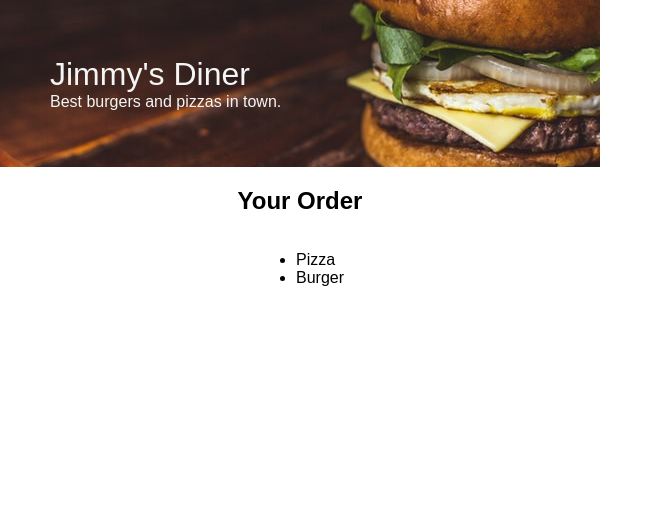
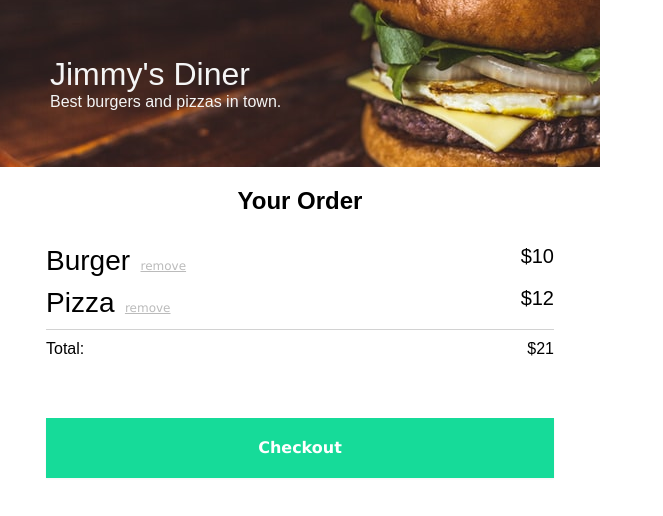
Before and after one commit to amirul1709/restuarant-ordering-app, a website built with Vite: page index.html in a window 1280 px wide. Shown: the whole page, without its empty margins (0-663 px from the left). Built offline with nearby package versions, Linux system fonts and the light colour scheme; a web font is replaced by a local one.

Commit message:
full app html template

```diff
--- a/index.css
+++ b/index.css
@@ -32,7 +32,7 @@ body {
     width: 508px;
     height: 140px;
     margin: 0 auto;
-    border-bottom: 1px black solid;
+    border-bottom: 1px #D2D2D2 solid;
 }
 
 .menu-item-info {
@@ -67,3 +67,53 @@ body {
     flex-direction: column;
     align-items: center;
 }
+
+#checkout, .order-item {
+    display: flex;
+    justify-content: space-between;
+    width: 508px;
+}
+
+.item-name {
+    font-size: 28px;
+    font-weight: 400;
+}
+
+.item-price {
+    font-size: 20px;
+    font-weight: 400;
+}
+
+button {
+    cursor: pointer;
+}
+
+.remove-item-button {
+    background: none;
+    border: none;
+    text-decoration: underline;
+    font-family: verdana, sans-serif;
+    font-size: 12px;
+    color: #BBBBBB;
+}
+
+.order-item, #checkout {
+    margin: 10px 0;
+}
+
+#your-order-summary {
+    border-bottom: 1px #D2D2D2 solid;
+}
+
+#checkout-button {
+    margin-top: 50px;
+    color: #FFFFFF;
+    background-color: #16DB99;
+    border: none;
+    width: 508px;
+    height: 60px;
+    box-shadow: 0px 1px 2px 0px #0000000D;
+    font-family: Verdana, Geneva, Tahoma, sans-serif;
+    font-size: 16px;
+    font-weight: 700;
+}
--- a/index.html
+++ b/index.html
@@ -19,11 +19,26 @@
         <div id="your-order">
             <h2>Your Order</h2>
             <div id="your-order-summary">
-                <ul id="your-order-list">
-                    <li>Pizza</li>
-                    <li>Burger</li>
-                </ul>
+                <div class="order-item">
+                    <div>
+                        <span class="item-name">Burger</span>
+                        <button class="remove-item-button">remove</button>
+                    </div>
+                    <span class="item-price">$10</span>
+                </div>
+                <div class="order-item">
+                    <div>
+                        <span class="item-name">Pizza</span>
+                        <button class="remove-item-button">remove</button>
+                    </div>
+                    <span class="item-price">$12</span>
+                </div>
             </div>
+            <div id="checkout">
+                <span>Total:</span>
+                <span id="total-price">$21</span>
+            </div>
+            <button id="checkout-button">Checkout</button>
         </div>
 	<script src="index.js" type="module"></script>
     </body>
```
